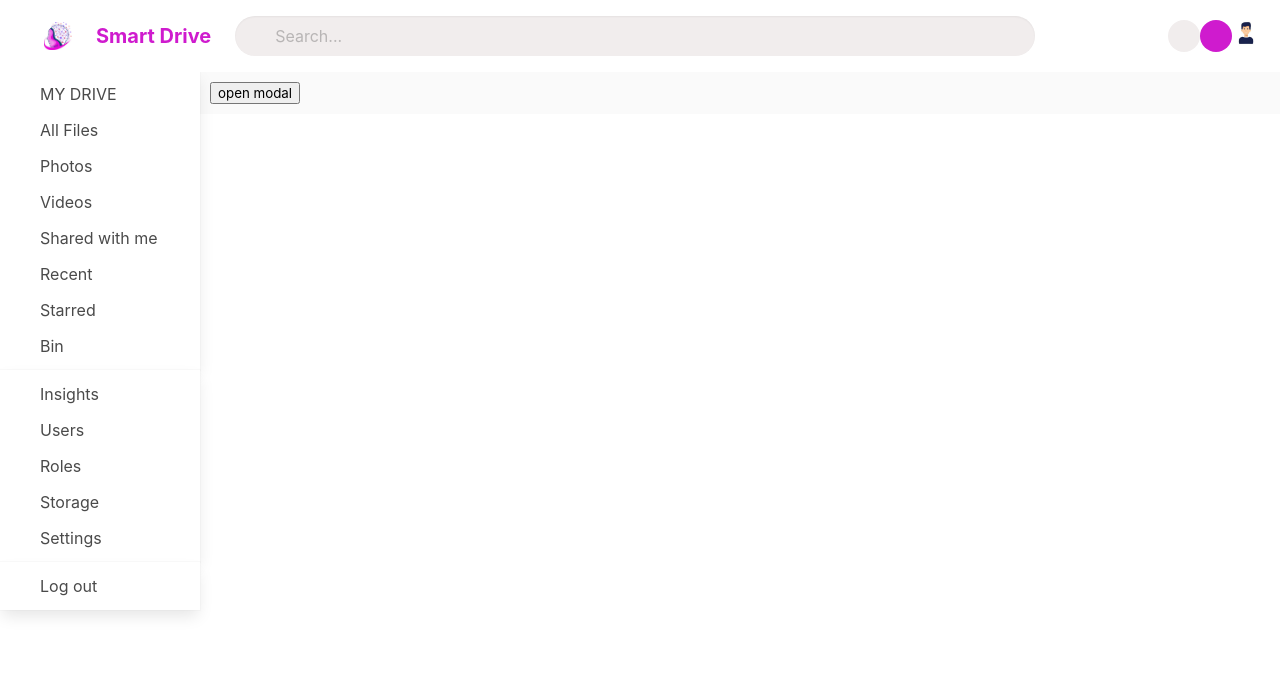
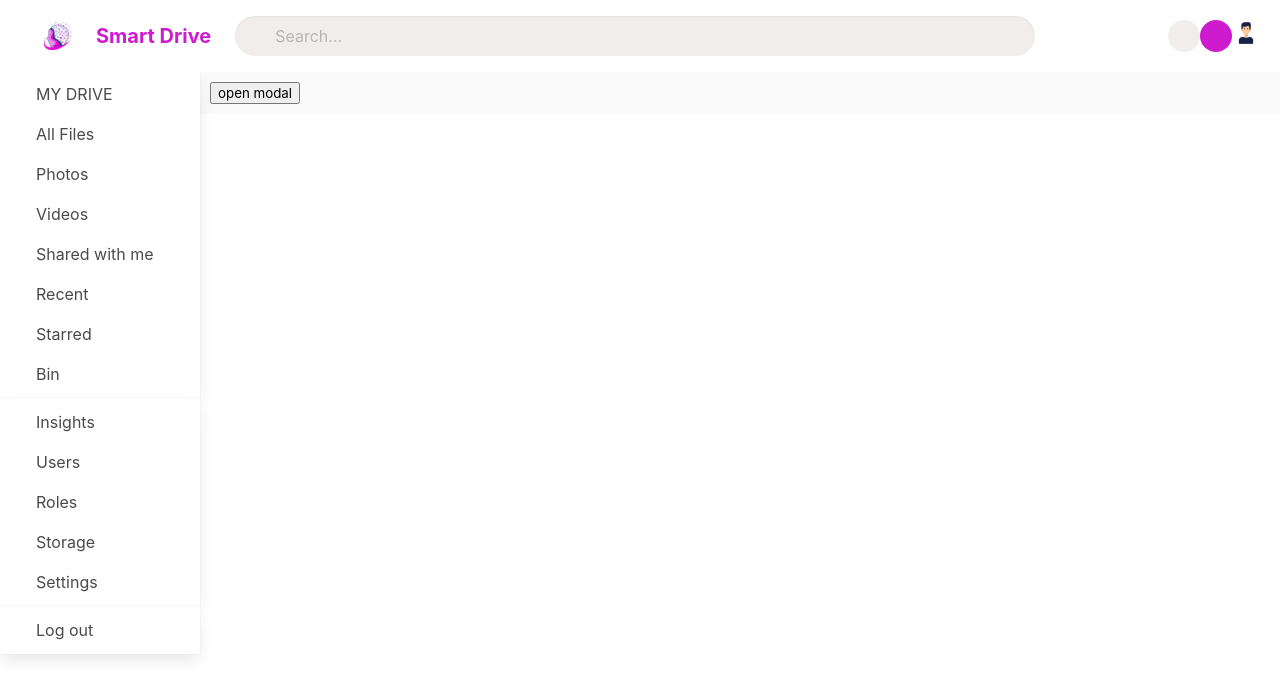
Before and after one commit to Kanishsystem/softdrivereact_frontend, a React (Create React App) app: page /examples/modal in a window 1280 px wide. Shown: the top 698 px of the page. Built offline with nearby package versions, Linux system fonts and the light colour scheme; some icons are missing.

Commit message:
side nave update

```diff
--- a/src/themes/MainLayoutStyle.css
+++ b/src/themes/MainLayoutStyle.css
@@ -21,13 +21,15 @@ body{
     position: fixed;
     margin-top: 70px;
     width:200px;
-    top:0
+    top:0;
+    height: 100vh;
+    max-height: 100vh;
 }
 .smart-site-middile{
     margin-top: 70px;
     margin-left: 200px;
     max-height: calc(100vh - 70px);
      width: 100%;
-   max-width: 100%;
+     max-width: 100%;
     padding:10px;
 }
--- a/src/themes/Sidenav.css
+++ b/src/themes/Sidenav.css
@@ -5,9 +5,24 @@
   transition: 0.5s;
 }
 
-.smart-side-nav-view{
+.smart-side-nav-view {
  height: 100%;
  border-radius: 0;
+ cursor: pointer;
+
+
+
+}
+
+.active{
+  background-color:var(--primary-color);
+  backdrop-filter: blur(5px);
+   color: var(--white);
+  cursor: pointer;
+  transition: .5s;
+  padding: 5px;
+  border-radius:5px;
+  width: 100%;
 
 }
 
--- a/src/themes/Sidenav.jsx
+++ b/src/themes/Sidenav.jsx
@@ -1,9 +1,10 @@
 import React from "react";
 import "./Sidenav.css";
-import { useNavigate } from "react-router-dom";
+import { useLocation, useNavigate } from "react-router-dom";
 
 const Sidebar = ({ items }) => {
   const navigate = useNavigate();
+  const location = useLocation();
 
   const handleNavigation = (link) => {
     navigate(link);
@@ -12,7 +13,7 @@ const Sidebar = ({ items }) => {
     <div  >
       <ul className="card smart-side-nav-view py-1 px-5">
         {items.map((item) => (
-          <li onClick={() => handleNavigation(item.link)} key={item.id} className="p-1 my-1 themes-sidenav-li">
+          <li onClick={() => handleNavigation(item.link)} key={item.id}   className={location.pathname === item.link ? 'active' : 'smart-side-nav-view  py-2'}>
             <span className="pr-3">{item.icon}</span>
             <span >{item.label}</span>
           </li>
```
